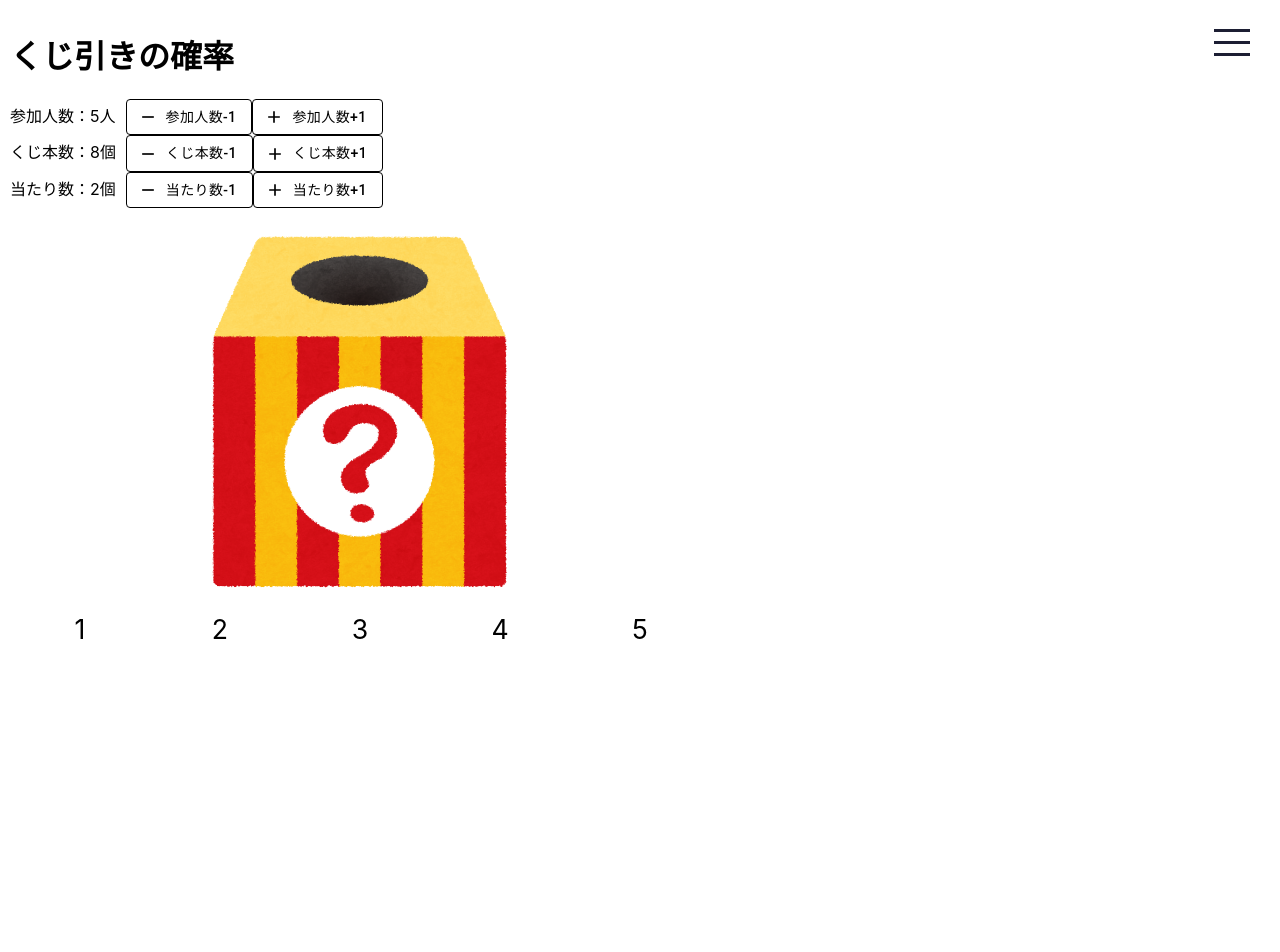
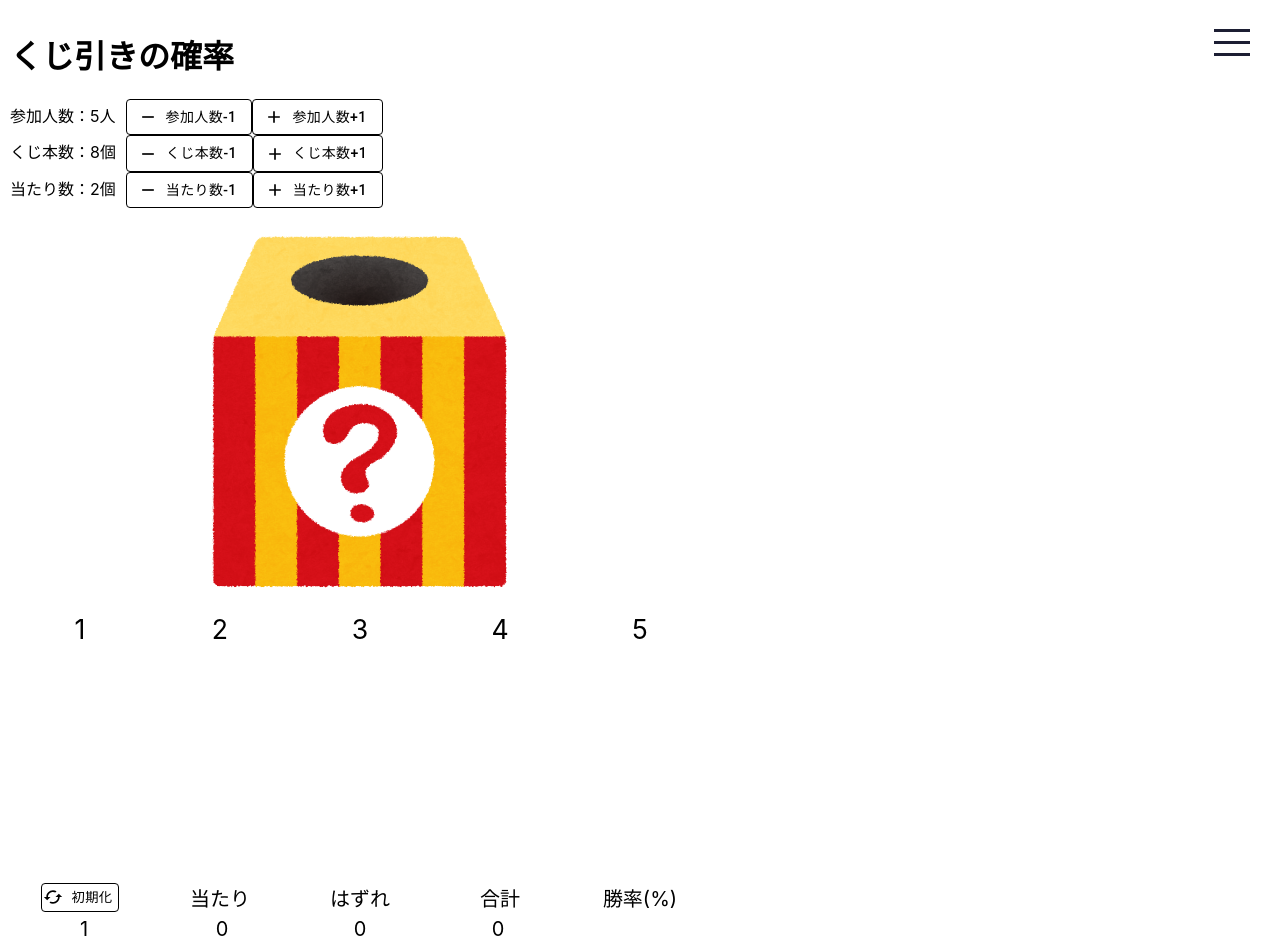
Before and after one commit to mynkit/probability-experiment, a React (Create React App) app: page /lottery in a window 1280 px wide. Shown: the top 952 px of the page. Before the commit the page ends 873 px from the top, so only its background shows below. Built offline with nearby package versions, Linux system fonts and the light colour scheme.

Commit message:
くじ引き集計できるようにした

```diff
--- a/src/components/Lottery.tsx
+++ b/src/components/Lottery.tsx
@@ -1,9 +1,10 @@
 import React, { useState, useEffect } from 'react'
 import Grid from '@mui/material/Grid';
 import Button from '@mui/material/Button';
+import CachedIcon from '@mui/icons-material/Cached';
 import AddIcon from '@mui/icons-material/Add';
 import RemoveIcon from '@mui/icons-material/Remove';
-import { shuffle, range } from '../utils/arrayFunc';
+import { shuffle, range, arrayPlus } from '../utils/arrayFunc';
 
 const Lottery = () => {
   const [personCount, setPersonCount] = useState(5);
@@ -13,12 +14,14 @@ const Lottery = () => {
   const [currentPersonNum, setCurrentPersonNum] = useState(1);
   const [kujiRemains, setKujiRemains] = useState<(1|0)[]>([]);
   const [kujiResults, setKujiResults] = useState<(1|0)[]>([]);
+  const [atariSummary, setAtariSummary] = useState<number[]>(new Array<number>(personCount).fill(0));
+  const [summaryCount, setSummaryCount] = useState<number[]>(new Array<number>(personCount).fill(0));
 
   const init = () => {
     setCurrentPersonNum(1);
     let atari = new Array<0|1>(atariCount).fill(1);
     let hazure = new Array<0|1>(kujiCount - atariCount).fill(0);
-    let kuji = atari.concat(hazure)
+    let kuji = atari.concat(hazure);
     setKujiRemains(kuji);
     setKujiResults([]);
   }
@@ -36,6 +39,15 @@ const Lottery = () => {
     setKujiRemains(kujiRemains_);
     setKujiResults(kujiResults_);
     setCurrentPersonNum(v=>v+1);
+    if (currentPersonNum===personCount) {
+      setAtariSummary(arrayPlus(atariSummary, kujiResults_));
+      setSummaryCount(arrayPlus(summaryCount, new Array<number>(personCount).fill(1)));
+    }
+  }
+
+  const initResult = () => {
+    setAtariSummary(new Array<number>(personCount).fill(0));
+    setSummaryCount(new Array<number>(personCount).fill(0));
   }
 
   useEffect(() => {
@@ -43,14 +55,14 @@ const Lottery = () => {
   }, [])
 
   useEffect(() => {
-    // console.log(`kujiRemains: ${kujiRemains}`);
-    // console.log(`kujiResults: ${kujiResults}`);
-  }, [kujiRemains, kujiResults])
+    setPersons(range(1, personCount+1));
+    initResult();
+    init();
+  }, [personCount])
 
   useEffect(() => {
-    setPersons(range(1, personCount+1));
-    init();
-  }, [personCount])
+    initResult();
+  }, [kujiCount, atariCount])
 
   return (
     <div style={{padding: '10px', width: '700px', maxWidth: '100%'}}>
@@ -144,7 +156,7 @@ const Lottery = () => {
                       top: '50%', left: '50%',
                       msTransform: 'translate(-50%,-50%)', WebkitTransform: 'translate(-50%,-50%)', transform: 'translate(-50%,-50%)',
                       margin: '0', padding: '0',
-                      fontSize: '50pt', color: 'red',
+                      fontSize: '40pt', color: 'red',
                       cursor: 'pointer'
                     }} onClick={()=>{init();}}>
                       {kujiResults[person-1]===1 ? '○' : '×'}
@@ -159,6 +171,51 @@ const Lottery = () => {
           );
         })}
       </Grid>
+      <div style={{paddingTop: '20px'}}/>
+      <Grid container maxWidth='100%' width='700px' alignItems='flex-end' justifyContent='flex-end' style={{textAlign: 'center'}}>
+        <Grid container>
+          <Grid item xs={2.4}>
+            <Button style={{fontSize: '10pt', paddingLeft: '5px', paddingRight: '5px', paddingTop: '2px', paddingBottom: '2px'}} color={"inherit"} variant="outlined" startIcon={<CachedIcon />} onClick={()=>{
+              initResult();
+            }}>
+              初期化
+            </Button>
+          </Grid>
+          <Grid item xs={2.4}>
+            <span style={{fontSize: '15pt'}}>当たり</span>
+          </Grid>
+          <Grid item xs={2.4}>
+            <span style={{fontSize: '15pt'}}>はずれ</span>
+          </Grid>
+          <Grid item xs={2.4}>
+            <span style={{fontSize: '15pt'}}>合計</span>
+          </Grid>
+          <Grid item xs={2.4}>
+            <span style={{fontSize: '15pt'}}>勝率(%)</span>
+          </Grid>
+        </Grid>
+        {persons.map((person) => {
+          return (
+            <Grid container key={person} style={{padding: '5px'}}>
+              <Grid item xs={2.4}>
+                <span style={{fontSize: '15pt'}}>{person}</span>
+              </Grid>
+              <Grid item xs={2.4}>
+                <span style={{fontSize: '15pt'}}>{atariSummary[person-1]}</span>
+              </Grid>
+              <Grid item xs={2.4}>
+                <span style={{fontSize: '15pt'}}>{summaryCount[person-1]-atariSummary[person-1]}</span>
+              </Grid>
+              <Grid item xs={2.4}>
+                <span style={{fontSize: '15pt'}}>{summaryCount[person-1]}</span>
+              </Grid>
+              <Grid item xs={2.4}>
+                <span style={{fontSize: '15pt'}}>{summaryCount[person-1]>0 ? Math.floor(100*100*atariSummary[person-1]/(summaryCount[person-1]))/100 : ''}</span>
+              </Grid>
+            </Grid>
+          )
+        })}
+      </Grid>
     </div>
   )
 }
--- a/src/utils/arrayFunc.ts
+++ b/src/utils/arrayFunc.ts
@@ -9,3 +9,12 @@ export const shuffle = ([...array]) => {
 export const range = (start: number, end: number) => {
   return Array.from({length: (end - start)}, (v, k) => k + start);
 }
+
+export const arrayPlus = (l1: number[], l2: number[]) => {
+  let newArray = [];
+  const len = Math.min(l1.length, l2.length);
+  for (let i=0; i<len; i++) {
+    newArray.push(l1[i] + l2[i])
+  }
+  return newArray;
+}
```
